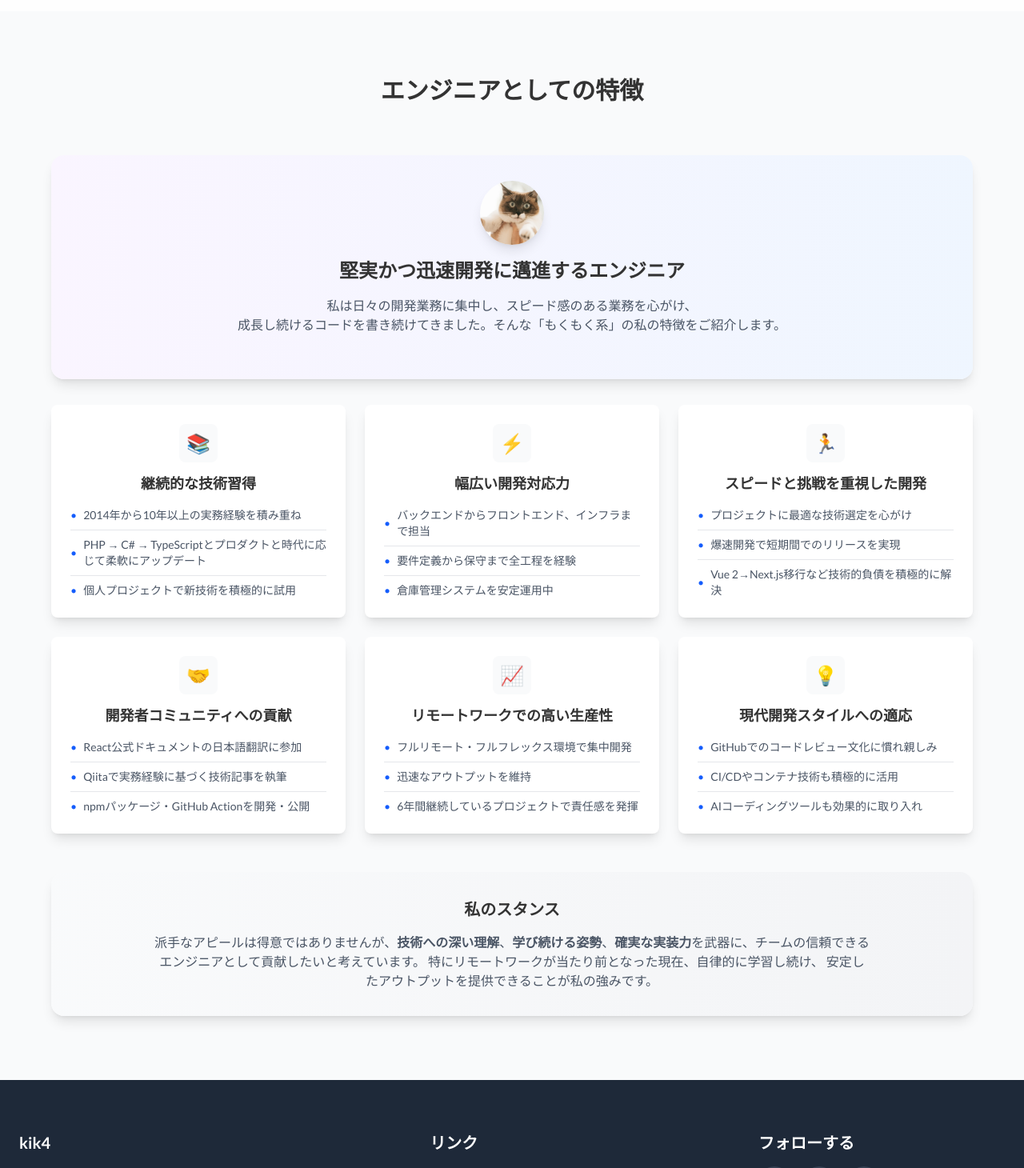
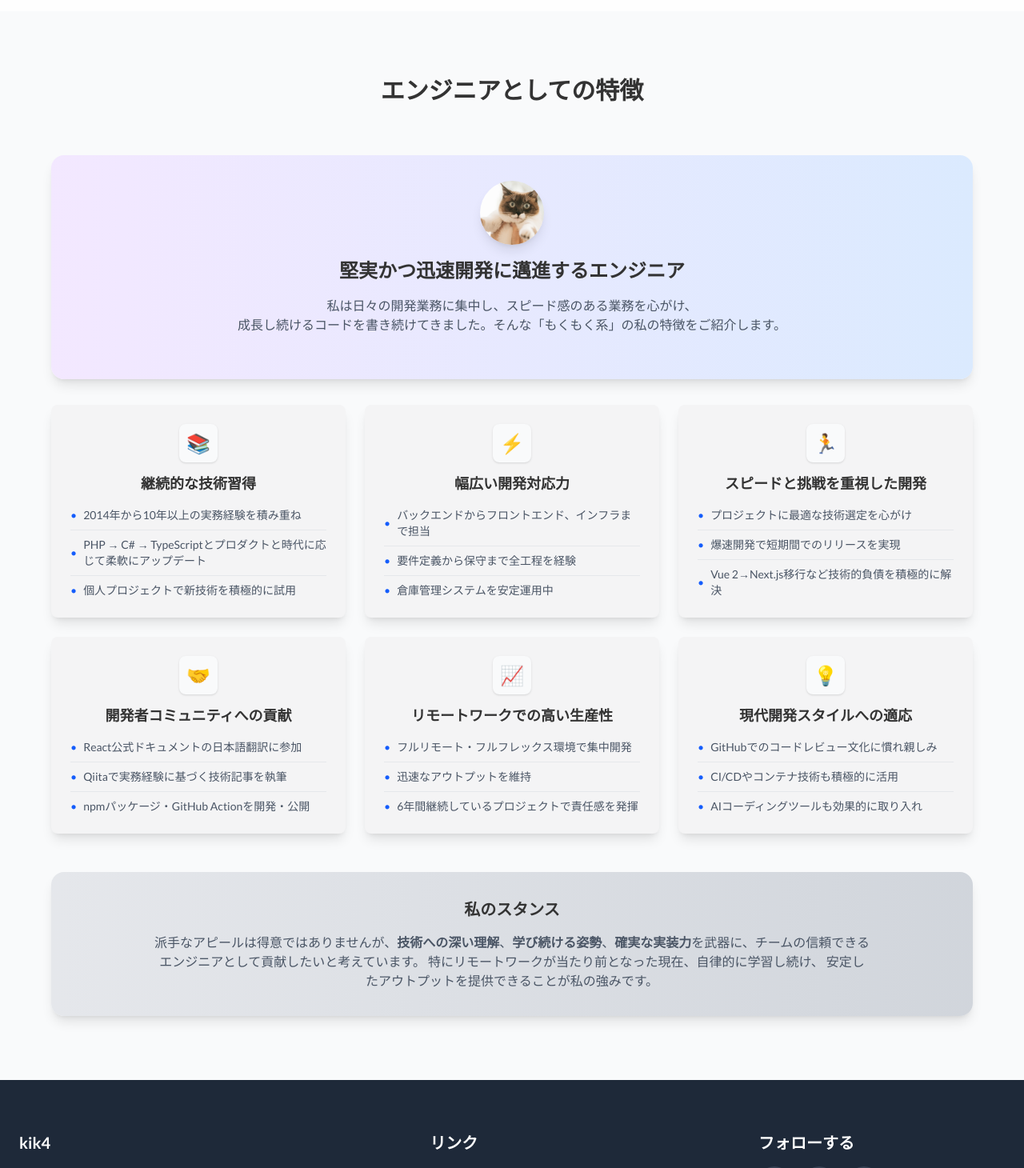
Before and after one commit to kik4/my-portfolio-next, a Next.js app: page / in a window 1280 px wide. Shown: the part 3973-5433 px from the top of the page at 80% size. Built offline with nearby package versions, Linux system fonts and the light colour scheme.

Commit message:
update style

```diff
--- a/app/page.tsx
+++ b/app/page.tsx
@@ -549,7 +549,7 @@ export default function Home() {
 
             <div className="mx-auto max-w-6xl">
               <AnimateOnScroll animation="slideUp" delay={0.1}>
-                <div className="mb-8 rounded-2xl bg-gradient-to-r from-purple-50 to-blue-50 p-8 shadow-lg dark:from-purple-800/50 dark:to-blue-800/50">
+                <div className="mb-8 rounded-2xl bg-gradient-to-r from-purple-100 to-blue-100 p-8 shadow-lg dark:from-purple-800/50 dark:to-blue-800/50">
                   <div className="mb-6 text-center">
                     <div className="mx-auto mb-4 h-20 w-20 overflow-hidden rounded-full shadow-lg">
                       <Image
@@ -637,10 +637,10 @@ export default function Home() {
                     key={value.title}
                     animation="slideUp"
                     delay={index * 0.1}
-                    className="hover:-translate-y-1 rounded-lg bg-white p-6 shadow-lg transition-transform dark:bg-gray-50/20"
+                    className="hover:-translate-y-1 rounded-lg bg-zinc-100 p-6 shadow-lg transition-transform dark:bg-gray-50/20"
                   >
                     <div className="mb-4 text-center">
-                      <div className="mx-auto mb-3 flex h-12 w-12 items-center justify-center rounded-lg bg-gray-50 text-2xl dark:bg-gray-800/50">
+                      <div className="mx-auto mb-3 flex h-12 w-12 items-center justify-center rounded-lg bg-gray-50 text-2xl shadow-sm dark:bg-gray-800/50">
                         {value.icon}
                       </div>
                       <h4 className="font-bold text-lg">{value.title}</h4>
@@ -661,7 +661,7 @@ export default function Home() {
               </div>
 
               <AnimateOnScroll animation="fadeIn" delay={0.3}>
-                <div className="mt-12 rounded-2xl bg-gradient-to-r from-gray-50 to-gray-100 p-8 text-center shadow-lg dark:from-gray-800/50 dark:to-gray-700/50">
+                <div className="mt-12 rounded-2xl bg-gradient-to-r from-gray-200 to-gray-300 p-8 text-center shadow-lg dark:from-gray-800/50 dark:to-gray-700/50">
                   <h4 className="mb-4 font-bold text-xl">私のスタンス</h4>
                   <p className="mx-auto max-w-4xl text-gray-600 dark:text-gray-300">
                     派手なアピールは得意ではありませんが、
```
